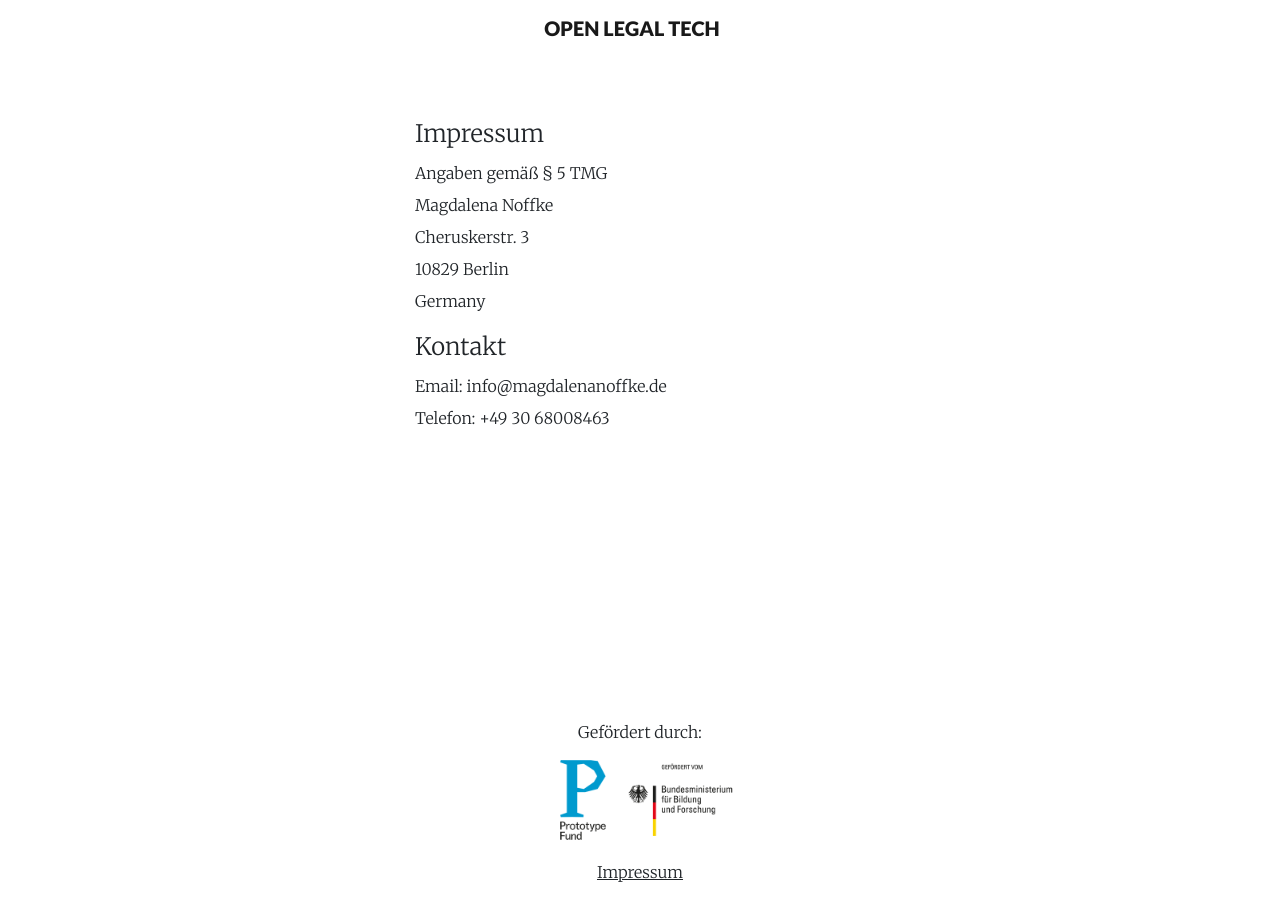
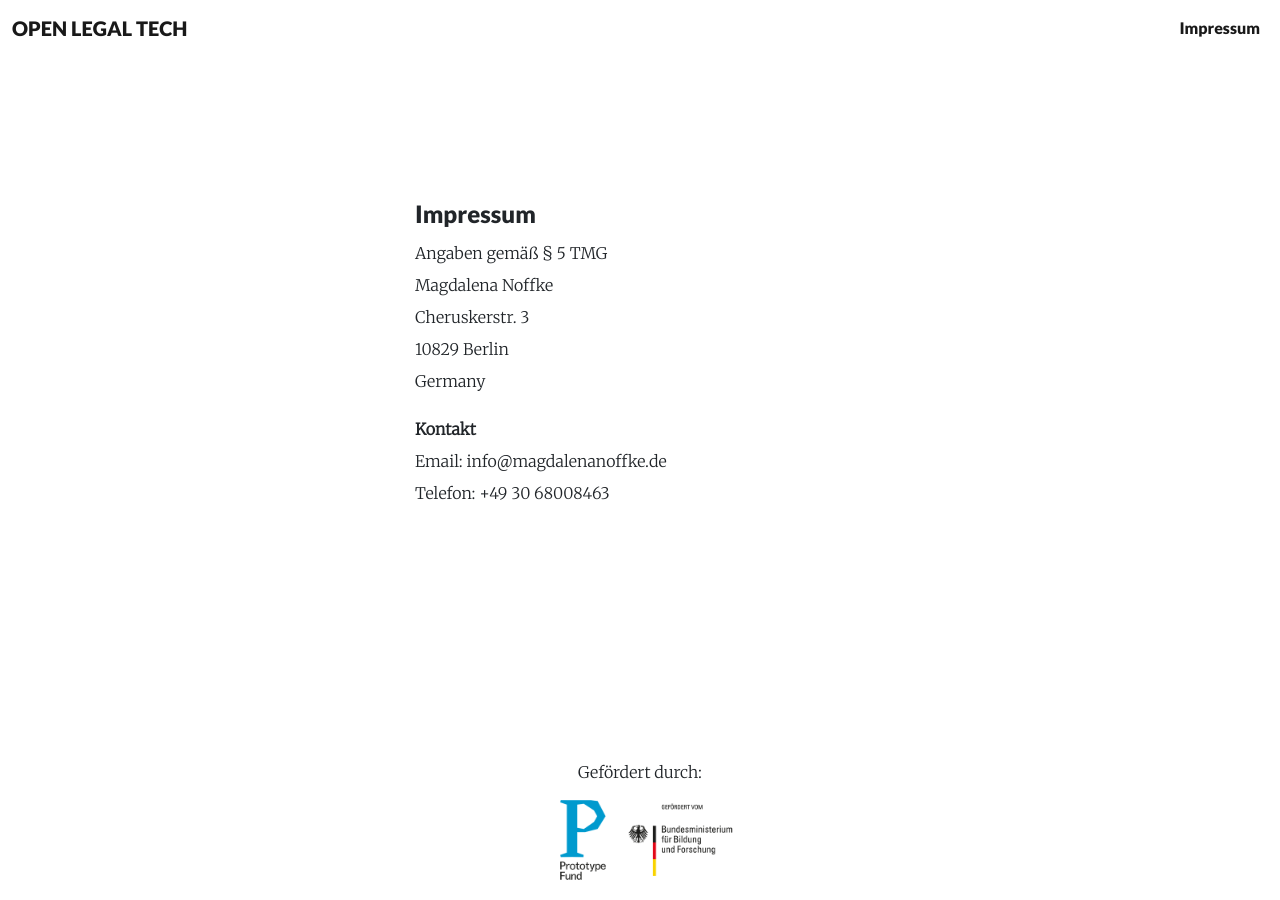
Before and after one commit to OpenLegalTech/OpenLegalTech.github.io, a Jekyll site: the page built from impressum.markdown, in a window 1280 px wide. Built offline with Jekyll 4.4.1, drawn with Linux system fonts in a browser that asks for light colours; some web fonts are replaced.

Commit message:
Improve styling

```diff
--- a/_includes/footer.html
+++ b/_includes/footer.html
@@ -7,9 +7,6 @@
           <img class="my-3" src="{{ "/assets/images/support-prototype.png" | relative_url }}">
           <img class="my-3" src="{{ "/assets/images/support-bmbf.png" | relative_url }}">
         </p>
-        <p class="text-center">
-          <a href="/impressum/">Impressum</a>
-        </p>
       </div>
     </div>
   </div>
--- a/_includes/header.html
+++ b/_includes/header.html
@@ -5,10 +5,24 @@
 
 
   {%- if titles_size > 0 -%}
-    <nav class="navbar navbar-expand-lg navbar-light">
-      <div class="container justify-content-center">
+  <nav class="navbar navbar-expand-lg navbar-light">
+    <div class="container-fluid">
+      <div class="justify-content-start">
         <a class="navbar-brand text-uppercase" href="{{ "/" | relative_url }}">{{ site.title | escape }}</a>
       </div>
-    </nav>
+      <button class="navbar-toggler" type="button" data-bs-toggle="collapse" data-bs-target="#navbarText"
+        aria-controls="navbarText" aria-expanded="false" aria-label="Toggle navigation">
+        <span class="navbar-toggler-icon"></span>
+      </button>
+      <div class="collapse navbar-collapse" id="navbarText">
+        <ul class="navbar-nav ms-auto mb-2 mb-lg-0">
+          <li class="nav-item">
+            <a class="nav-link active" aria-current="page" href="/impressum">Impressum</a>
+          </li>
+        </ul>
+      </div>
+    </div>
+    </div>
+  </nav>
   {%- endif -%}
-  </header>
+</header>
--- a/_layouts/home.html
+++ b/_layouts/home.html
@@ -10,6 +10,7 @@ layout: default
   <div class="row justify-content-center my-3">
     <div class="col-md-6 content">
       <div class="text-center text-highlighted lh-lg fw-bolder">
+        <h1 class="font-sans-serif">{{ site.title | escape }}</h1>
         {{ content }}
       </div>
       <div class="post__spacer"></div>
--- a/_layouts/page.html
+++ b/_layouts/page.html
@@ -8,7 +8,7 @@ layout: default
 
     <article>
       <header>
-        <h1>{{ page.title | escape }}</h1>
+        <h1 class="font-sans-serif">{{ page.title | escape }}</h1>
       </header>
 
       <div>
--- a/_sass/_base.scss
+++ b/_sass/_base.scss
@@ -14,7 +14,12 @@ a {
     color: $dark;
 }
 
+.font-sans-serif {
+    font-family: $font-family-sans-serif;
+}
+
 .content {
+    margin-top: 80px;
     font-family: $font-family-serif;
 
     h1, h2 {
--- a/impressum.markdown
+++ b/impressum.markdown
@@ -10,6 +10,6 @@ Cheruskerstr. 3
 10829 Berlin
 Germany
 
-## Kontakt ##
+**Kontakt**
 Email: info@magdalenanoffke.de
 Telefon: +49 30 68008463
```
